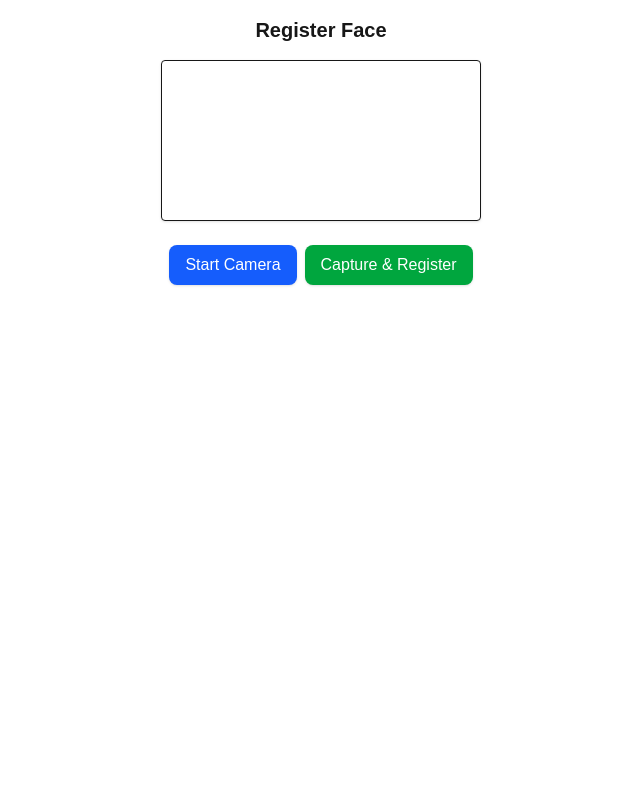
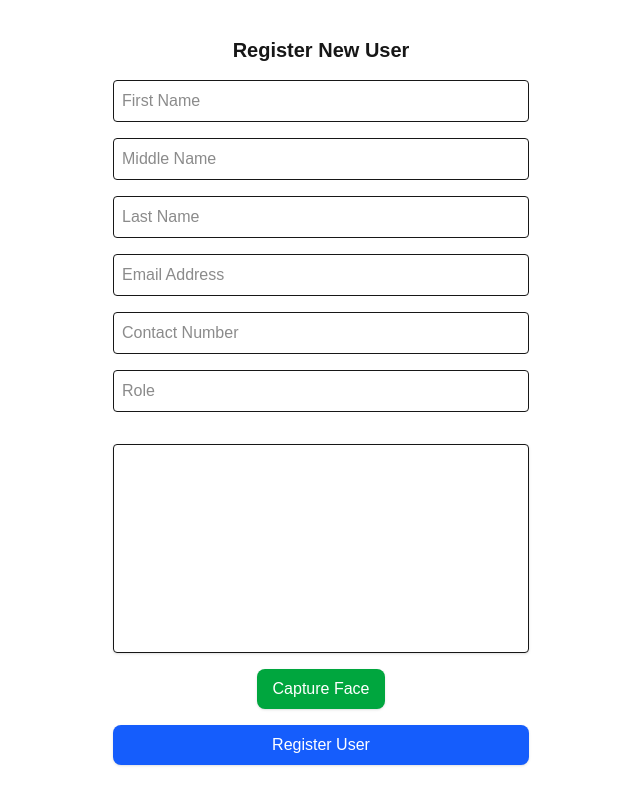
Before and after one commit to eringz/bio-pro, a Next.js app in the folder frontend/: page /register in a window 1280 px wide. Shown: the whole page, without its empty margins (319-959 px from the left). Built offline with nearby package versions, Linux system fonts and the light colour scheme; no server answers.

Commit message:
Working on icon and Layout

```diff
--- a/frontend/app/layout.tsx
+++ b/frontend/app/layout.tsx
@@ -15,6 +15,10 @@ const geistMono = Geist_Mono({
 export const metadata: Metadata = {
   title: "Bio Pro - Smart Attendance & Analytics System",
   description: "Bio Pro is a smart attendance system that leverages Face Recognition (mock-up via laptop camera) and is designed to evolve with Fingerprint/IoT hardware integration in the future. It provides an end-to-end solution from attendance logging to payroll-ready reporting.",
+  icons: {
+    icon: "/bio-pro.ico",
+  }
+
 };
 
 export default function RootLayout({
--- a/frontend/app/register/page.tsx
+++ b/frontend/app/register/page.tsx
@@ -1,101 +1,9 @@
-"use client";
+import RegisterForm from "@/components/forms/RegisterForm";
 
-import { useRef, useState } from "react";
-
-export default function RegisterFace() {
-  const videoRef = useRef<HTMLVideoElement>(null);
-  const canvasRef = useRef<HTMLCanvasElement>(null);
-  const [status, setStatus] = useState("");
-
-  // Start camera
-  const startCamera = async () => {
-    try {
-      const stream = await navigator.mediaDevices.getUserMedia({ video: true });
-      if (videoRef.current) {
-        videoRef.current.srcObject = stream;
-        await videoRef.current.play();
-      }
-    } catch (err) {
-      console.error(err);
-      setStatus("Camera not accessible");
-    }
-  };
-
-  // Capture face and register
-  const registerFace = async () => {
-    if (!videoRef.current || !canvasRef.current) {
-      setStatus("Camera not ready");
-      return;
-    }
-
-    // Dynamically set canvas size to video
-    canvasRef.current.width = videoRef.current.videoWidth;
-    canvasRef.current.height = videoRef.current.videoHeight;
-
-    const ctx = canvasRef.current.getContext("2d");
-    if (!ctx) return;
-
-    ctx.drawImage(videoRef.current, 0, 0, canvasRef.current.width, canvasRef.current.height);
-
-    const face_template = canvasRef.current.toDataURL("image/png");
-
-    try {
-      const res = await fetch("http://127.0.0.1:5000/users", {
-        method: "POST",
-        headers: { "Content-Type": "application/json" },
-        body: JSON.stringify({
-          name: "John Ronald Santos",        // replace with user input if needed
-          email: "ron@biopro.com", // replace with user input
-          role: "Developer",
-          face_template
-        })
-      });
-
-      console.log(`Register res: ${res}`);
-
-      const data = await res.json();
-      if (res.ok) {
-        setStatus("User registered successfully!");
-      } else {
-        setStatus(data.error || "Registration failed");
-      }
-    } catch (err) {
-      console.error(err);
-      setStatus("Server error");
-    }
-  };
-
+export default function Register() {
   return (
-    <div className="flex flex-col items-center gap-4 p-4">
-      <h1 className="text-xl font-bold">Register Face</h1>
-
-      <video
-        ref={videoRef}
-        autoPlay
-        muted
-        width={320}
-        height={240}
-        className="rounded border shadow"
-      />
-
-      <canvas ref={canvasRef} width={320} height={240} className="hidden" />
-
-      <div className="flex gap-2 mt-2">
-        <button
-          onClick={startCamera}
-          className="px-4 py-2 bg-blue-600 text-white rounded-lg shadow"
-        >
-          Start Camera
-        </button>
-        <button
-          onClick={registerFace}
-          className="px-4 py-2 bg-green-600 text-white rounded-lg shadow"
-        >
-          Capture & Register
-        </button>
-      </div>
-
-      {status && <p className="mt-2 text-sm text-gray-700">{status}</p>}
+    <div className="min-h-screen flex flex-col items-center justify-center">
+      <RegisterForm />
     </div>
-  );
+  )
 }
--- a/frontend/components/forms/RegisterForm.tsx
+++ b/frontend/components/forms/RegisterForm.tsx
@@ -17,5 +17,56 @@ export default function RegisterForm() {
 
     const [status, setStatus] = useState("");
 
+    const handleChange = (e: React.ChangeEvent<HTMLInputElement>) => {
+        setForm({ ...form, [e.target.name]: e.target.value });
+    };
+
+    const handleFaceCapture = (faceTemplate: string) => {
+        setForm({ ...form, face_template: faceTemplate});
+    }
+
+    const handleSubmit = async (e: React.FormEvent) => {
+        e.preventDefault();
+        if (!form.face_template) {
+            setStatus("Please capture your face befor submitting");
+            return;
+        }
+
+        try {
+
+        } catch (err) {
+            console.error(err);
+            setStatus("Server error");
+        }
+    };
+
+    return (
+        <form
+            onSubmit={handleSubmit}
+            className="flex flex-col gap-4 p-4 w-full max-w-md mx-auto"
+        >
+            <h1 className="text-xl font-bold text-center">Register New User</h1>
+
+            <input type="text" name="first_name" placeholder="First Name" value={form.first_name} onChange={handleChange} className="border p-2 rounded" required />
+            <input type="text" name="middle_name" placeholder="Middle Name" value={form.middle_name} onChange={handleChange} className="border p-2 rounded" />
+            <input type="text" name="last_name" placeholder="Last Name" value={form.last_name} onChange={handleChange} className="border p-2 rounded" required />
+            <input type="email" name="email_address" placeholder="Email Address" value={form.email_address} onChange={handleChange} className="border p-2 rounded" required />
+            <input type="tel" name="contact_number" placeholder="Contact Number" value={form.contact_number} onChange={handleChange} className="border p-2 rounded" required />
+            <input type="text" name="role" placeholder="Role" value={form.role} onChange={handleChange} className="border p-2 rounded" required />
+
+            {/** Face Capture Section */}
+            <div className="mt-4">
+                <FaceCapture onCapture={handleFaceCapture} />
+            </div>
+
+            <button
+                type="submit"
+                className="w-full px-4 py-2 bg-blue-600 text-white rounded-lg shadow"
+            >
+                Register User
+            </button>
+            {status && <p className="mt-2 text-sm text-center">{status}</p>}
+        </form>
+    )
 
 }
```
Also changed, not shown: 1 other file (tests, documents, lock files or other folders).
